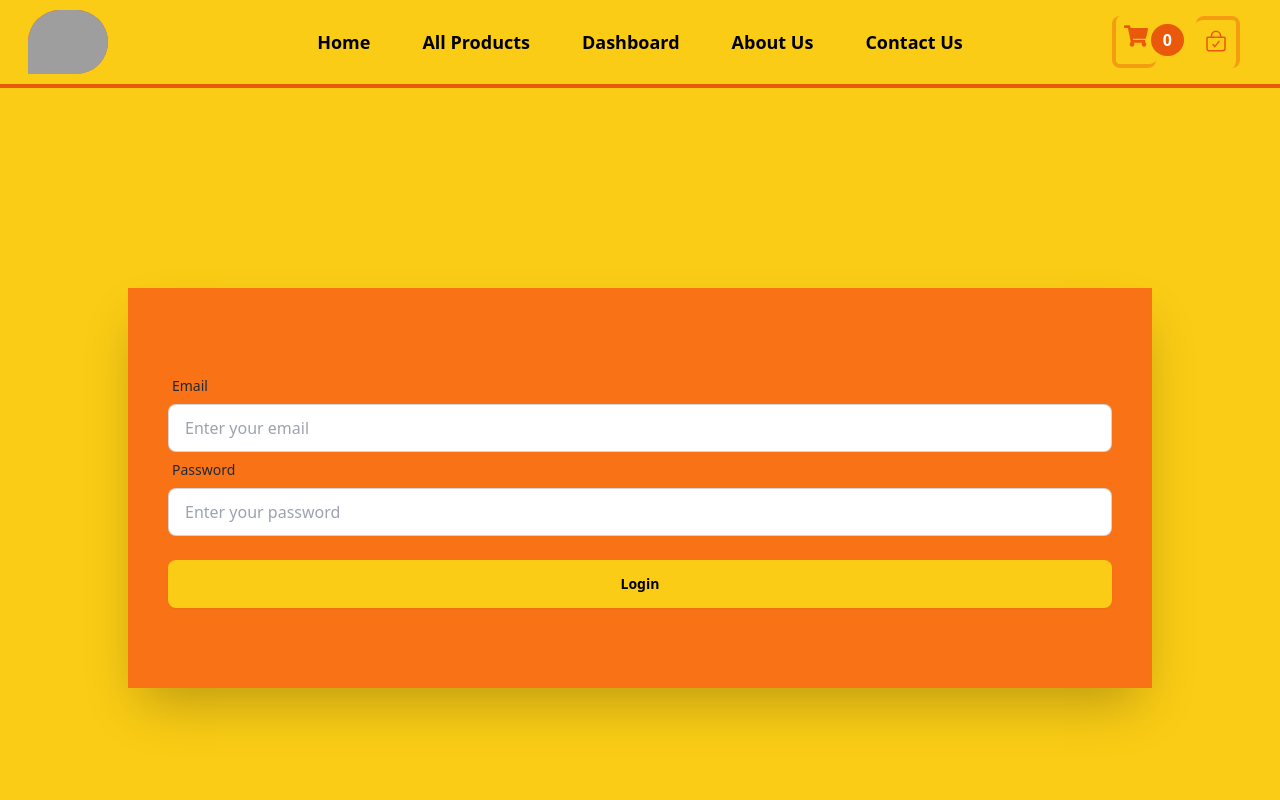
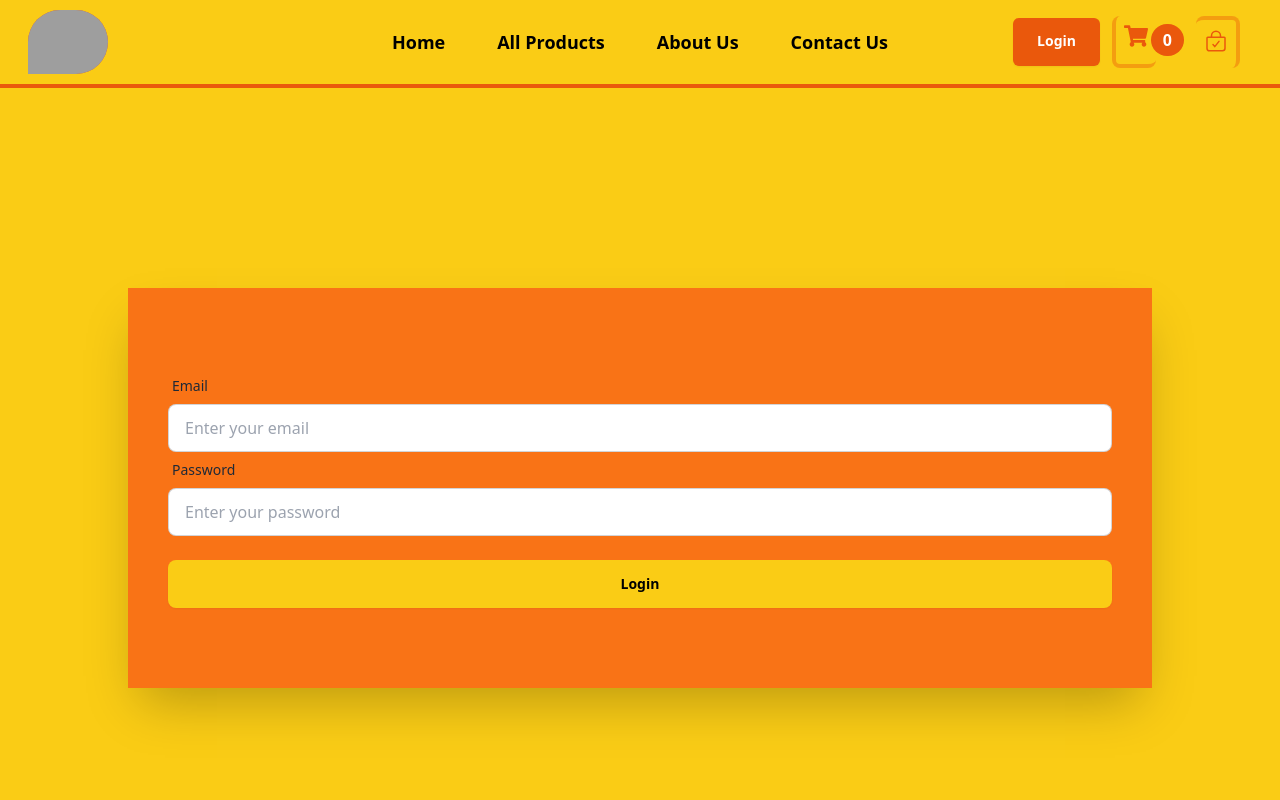
Before and after one commit to bandhandut19/bond-sports-frontend, a React (Vite) app: page /login in a window 1280 px wide. Shown: the top 800 px of the page. Built offline with nearby package versions, Linux system fonts and the light colour scheme; grey boxes are pictures that could not be loaded.

Commit message:
removed dshboard button from navbar and added

```diff
--- a/src/components/ui/Navbar.tsx
+++ b/src/components/ui/Navbar.tsx
@@ -71,7 +71,7 @@ const Navbar = () => {
               </NavLink>
             </li>
 
-            <li>
+            {/* <li>
               <NavLink
                 to={"/manage-products"}
                 className={({ isActive }) =>
@@ -82,7 +82,7 @@ const Navbar = () => {
               >
                 <span className="text-2xl font-bold">Dashboard</span>
               </NavLink>
-            </li>
+            </li> */}
             <li>
               <NavLink
                 to={"/about"}
@@ -144,7 +144,7 @@ const Navbar = () => {
                 All Products
               </NavLink>
             </li>
-
+            {/*
             <li className="text-lg font-semibold">
               <NavLink
                 className={({ isActive }) =>
@@ -156,7 +156,7 @@ const Navbar = () => {
               >
                 Dashboard
               </NavLink>
-            </li>
+            </li> */}
             <li className="text-lg font-semibold">
               <NavLink
                 className={({ isActive }) =>
@@ -185,6 +185,16 @@ const Navbar = () => {
         </nav>
       </div>
       <div className="navbar-end">
+        <div className="text-center flex items-center justify-center">
+          <button
+            onClick={() => {
+              navigate("/login");
+            }}
+            className="btn rounded-md px-6 py-6 text-center bg-orange-600 border-none text-white hover:bg-orange-500"
+          >
+            <h1 className="text-center -mt-2 ">Login</h1>
+          </button>
+        </div>
         <div className="flex gap-x-10 py-2 px-3">
           <div className="text-2xl font-semibold text-orange-600 border-4 border-orange-600 p-2 border-t-0 border-r-0 border-opacity-40 rounded-lg">
             <NavLink to={"/cart"} className="flex-1 ">
--- a/src/pages/LoginPage.tsx
+++ b/src/pages/LoginPage.tsx
@@ -16,8 +16,8 @@ const LoginPage = () => {
 
     try {
       const res = await axios.post(
-        "https://bond-sports-backend.vercel.app/api/bond-sports/user/login",
-        // "http://localhost:5000/api/bond-sports/user/login",
+        // "https://bond-sports-backend.vercel.app/api/bond-sports/user/login",
+        "http://localhost:5000/api/bond-sports/user/login",
         data,
         {
           withCredentials: true,
@@ -26,7 +26,7 @@ const LoginPage = () => {
 
       if (res.data.data.userAccessToken) {
         localStorage.setItem("userAccessToken", res.data.data.userAccessToken);
-        navigate("/manage-products");
+        navigate("/dashboard");
         toast.success("Logged In Successfully");
       }
     } catch (err: any) {
--- a/src/redux/api/baseApi.ts
+++ b/src/redux/api/baseApi.ts
@@ -3,8 +3,8 @@ import { createApi, fetchBaseQuery } from "@reduxjs/toolkit/query/react";
 export const baseApi = createApi({
   reducerPath: "baseApi",
   baseQuery: fetchBaseQuery({
-    baseUrl: "https://bond-sports-backend.vercel.app/api/bond-sports",
-    // baseUrl: "http://localhost:5000/api/bond-sports",
+    // baseUrl: "https://bond-sports-backend.vercel.app/api/bond-sports",
+    baseUrl: "http://localhost:5000/api/bond-sports",
     credentials: "include",
   }),
   tagTypes: ["Product", "cart"],
--- a/src/routes/root.tsx
+++ b/src/routes/root.tsx
@@ -38,7 +38,7 @@ const root = createBrowserRouter([
         element: <AllProducts></AllProducts>,
       },
       {
-        path: "/manage-products",
+        path: "/dashboard",
         element: (
           <PrivateRoute>
             <ManageProducts></ManageProducts>
```
